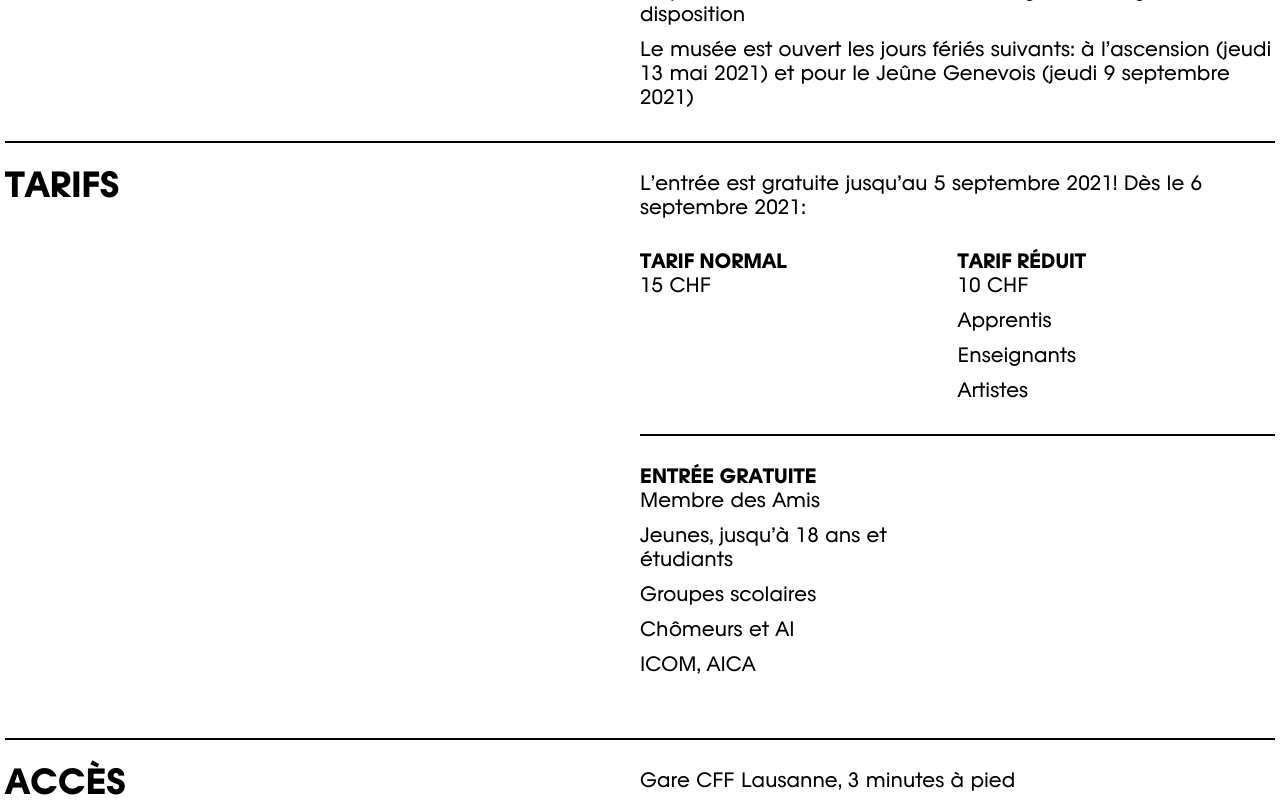
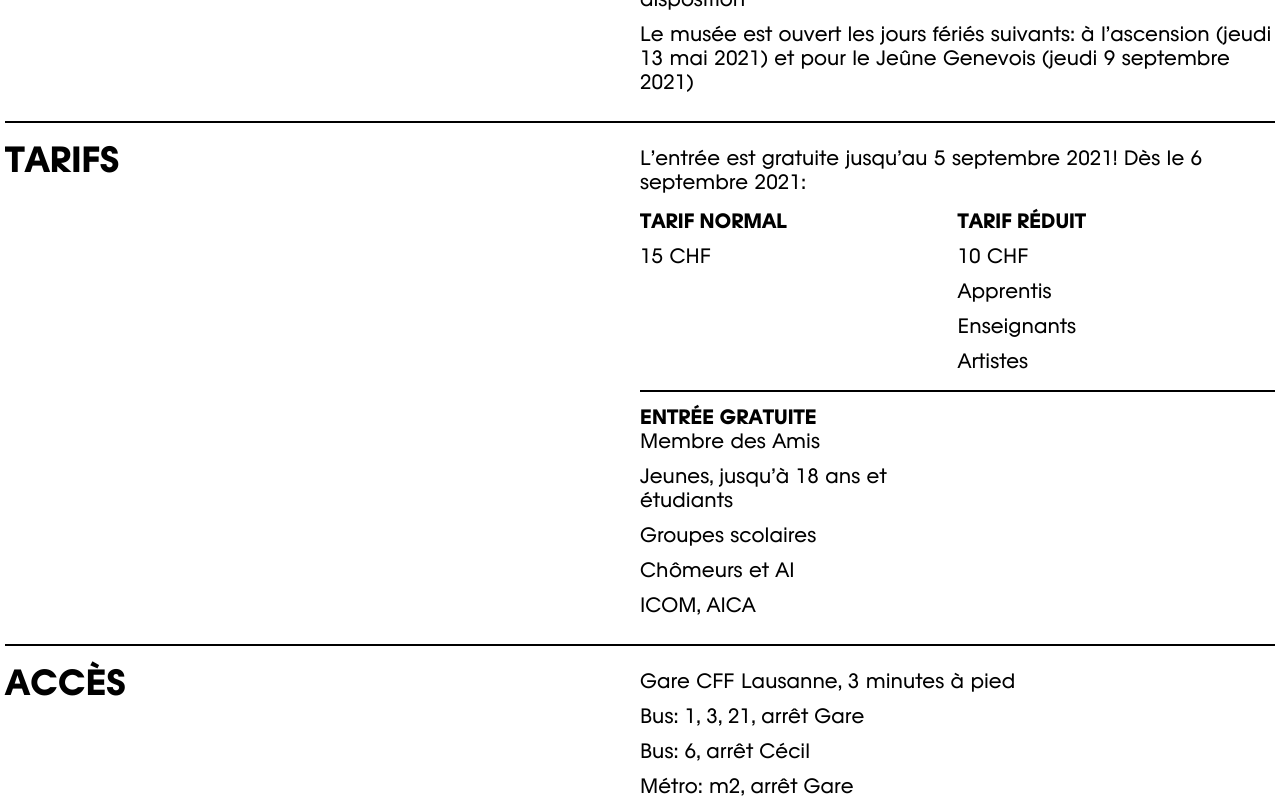
Before and after one commit to PTRRR/elysee, a Nuxt app: page /infos in a window 1280 px wide. Shown: the part 1140-1940 px from the top of the page. Built offline with nearby package versions, Linux system fonts and the light colour scheme.

Commit message:
Fix infos sizing

```diff
--- a/pages/infos/index.vue
+++ b/pages/infos/index.vue
@@ -26,9 +26,11 @@
         .infos__row
           .infos__column
             h5 TARIF NORMAL
+            br
             p 15 CHF
           .infos__column
             h5 TARIF RÉDUIT
+            br
             p 10 CHF
             br
             p Apprentis
@@ -94,6 +96,7 @@ export default Vue.extend({
 
 <style lang="scss">
 .infos {
+  $i: &;
   display: flex;
   flex-direction: column;
   padding: calc(#{$desktop-menu-top-bar-height} - #{$main-padding})
@@ -107,7 +110,11 @@ export default Vue.extend({
 
   &__row {
     display: flex;
-    padding: 3em 0;
+    padding: 2.5em 0;
+
+    #{$i}__row {
+      padding: 1.5em 0;
+    }
 
     & > * {
       width: 50%;
@@ -115,6 +122,10 @@ export default Vue.extend({
 
     & + & {
       border-top: solid 0.2em black;
+    }
+
+    &:last-child {
+      padding-bottom: 0;
     }
   }
 
```
